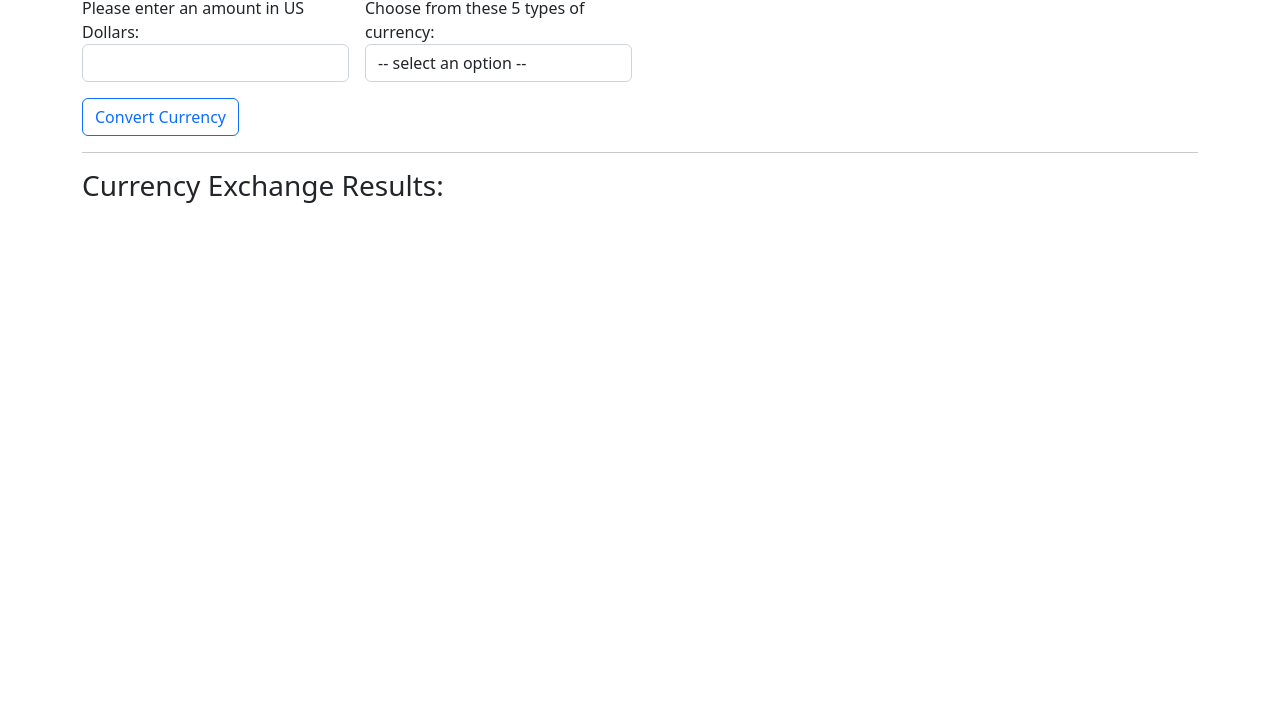
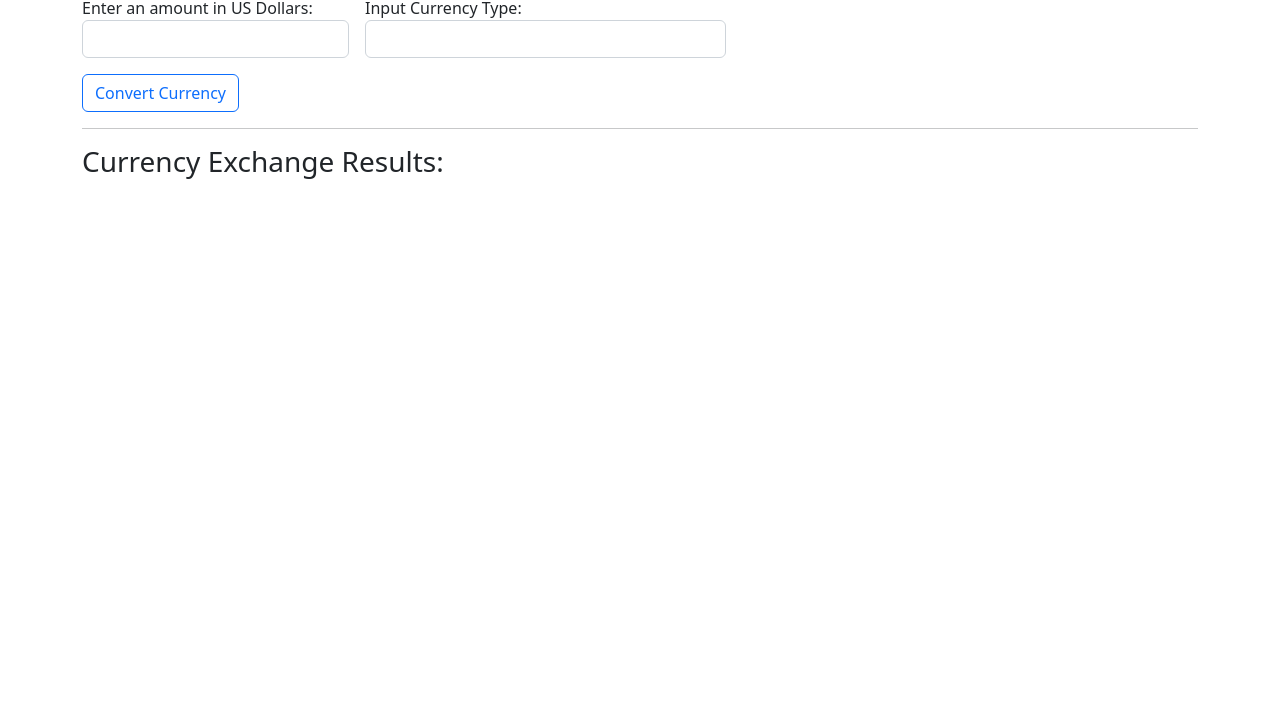
Before and after one commit to eusebiedev/currency-exchange, a website built with webpack: page src/index.html in a window 1280 px wide. Shown: the part 76-800 px from the top of the page. Built offline with nearby package versions, Linux system fonts and the light colour scheme.

Commit message:
convert dropdown to input text area on index.html

```diff
--- a/src/index.html
+++ b/src/index.html
@@ -8,19 +8,12 @@
     <h1>Welcome to the PDX Backyard Currency Exchange!</h1>
     <form id="currency-exchange" class="row g-3">
       <div class="col-md-3">
-        <label for="usd-input">Please enter an amount in US Dollars:</label>
+        <label for="usd-input">Enter an amount in US Dollars:</label>
         <input id="usd-input" type="text" class="form-control" name="usd-input" required="">
       </div>
-      <div class="col-md-3">
-      <label for="currency-exchange">Choose from these 5 types of currency:</label>
-        <select name="currency-exchange" id="currency-exchange" class="form-control" required>
-          <option disabled selected value> -- select an option -- </option>
-          <option value="CAD" id="CAD">Canadian Dollar</option>
-          <option value="JPY" id="JPY">Japanese Yen</option>
-          <option value="MXN" id="MXN">Mexican Peso</option>
-          <option value="AED" id="AED">UAE Dirham</option>
-          <option value="ZAR" id="ZAR">South African Rand</option>
-        </select>
+      <div class="col-md-4">
+        <label for="currencyExchange">Input Currency Type:</label>
+        <input id="currencyExchange" type="text" class="form-control" name="currencyExchange" required="">
       </div>
       <div class="col-md-12">
       <button type="submit" class="btn btn-outline-primary btn-small" id="convert">Convert Currency</button>
```
